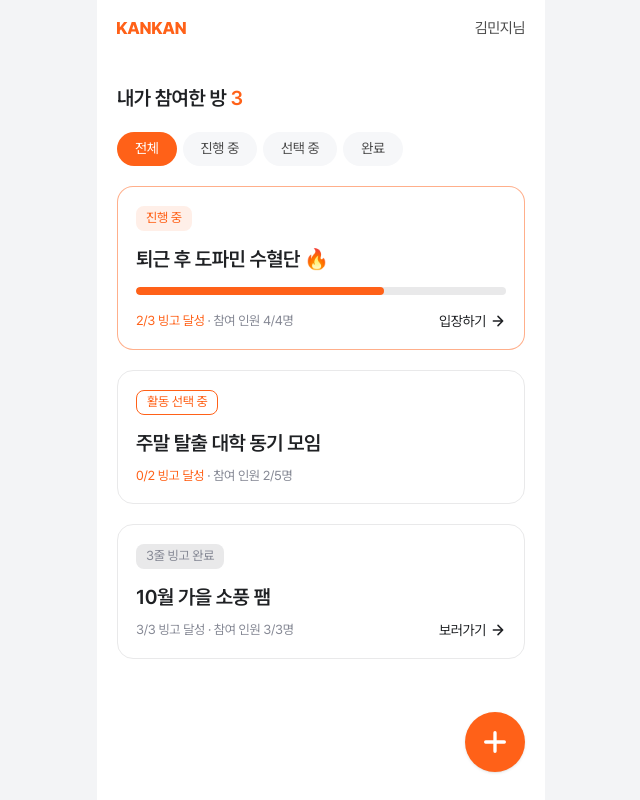
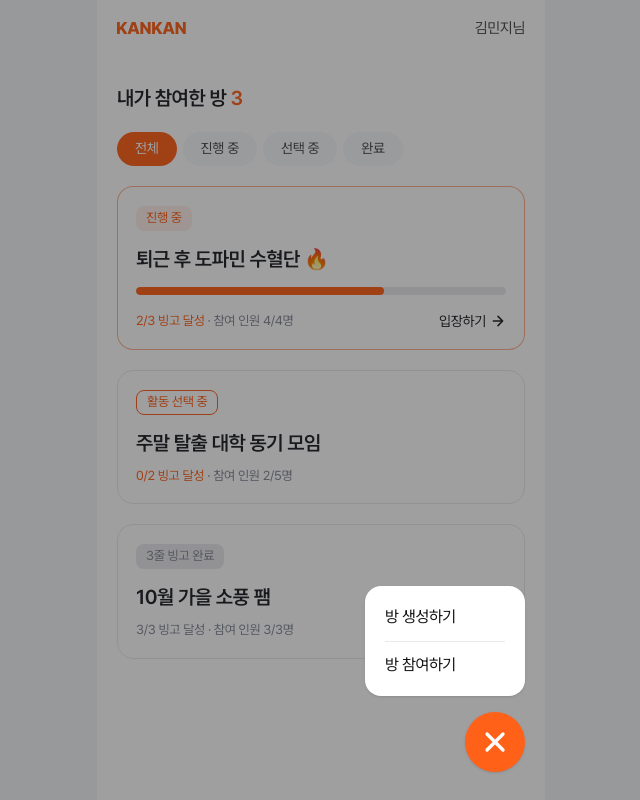
Before and after one commit to Ne-o-rdiary-Hackathon/FE, a Next.js app: page / in a window 1280 px wide. Both pictures are taken after a click on the button "방 추가 메뉴". Shown: the whole page, without its empty margins (319-959 px from the left). Built offline with nearby package versions, Linux system fonts and the light colour scheme.

Commit message:
feat: 방 추가 버튼을 생성과 참여 메뉴로 변경 (#3)

```diff
--- a/src/components/rooms/RoomActionButton.tsx
+++ b/src/components/rooms/RoomActionButton.tsx
@@ -1,13 +1,56 @@
-import { IcPlus } from "@/components/icons";
+import { useState } from "react";
 
-export const RoomActionButton = () => (
-  <div className="pointer-events-none fixed inset-x-0 bottom-7 z-20 mx-auto flex w-full max-w-md justify-end px-5">
+import { IcClose, IcPlus } from "@/components/icons";
+
+const ROOM_ACTIONS = [
+  { label: "방 생성하기", value: "create" },
+  { label: "방 참여하기", value: "join" },
+] as const;
+
+export const RoomActionButton = () => {
+  const [isOpen, setIsOpen] = useState(false);
+
+  const handleToggle = () => setIsOpen((prev) => !prev);
+  const handleClose = () => setIsOpen(false);
+
+  return (
+    <>
+      {isOpen && (
+        <div
+          aria-hidden="true"
+          onClick={handleClose}
+          className="bg-text-primary/40 fixed inset-0 z-10"
+        />
+      )}
+
+      <div className="pointer-events-none fixed inset-x-0 bottom-7 z-20 mx-auto flex w-full max-w-md flex-col items-end gap-4 px-5">
+        {isOpen && (
+          <div className="rounded-16 bg-bg-normal pointer-events-auto flex w-40 flex-col px-5 py-2 shadow-sm">
+            {ROOM_ACTIONS.map((action, index) => (
+              <button
+                key={action.value}
+                type="button"
+                onClick={handleClose}
+                className={`body2 text-text-primary py-3 text-left ${
+                  index > 0 ? "border-border-1 border-t" : ""
+                }`}
+              >
+                {action.label}
+              </button>
+            ))}
+          </div>
+        )}
+
         <button
           type="button"
-      aria-label="방 생성 및 참여"
+          aria-label="방 추가 메뉴"
+          aria-expanded={isOpen}
+          onClick={handleToggle}
           className="bg-primary-normal text-text-white pointer-events-auto flex size-15 items-center justify-center rounded-full shadow-sm transition-transform active:scale-95"
         >
-      <IcPlus size={32} />
+          {isOpen ? <IcClose size={32} /> : <IcPlus size={32} />}
         </button>
       </div>
+    </>
   );
+};
```
Lines whose indentation alone changed are shown as unchanged.
